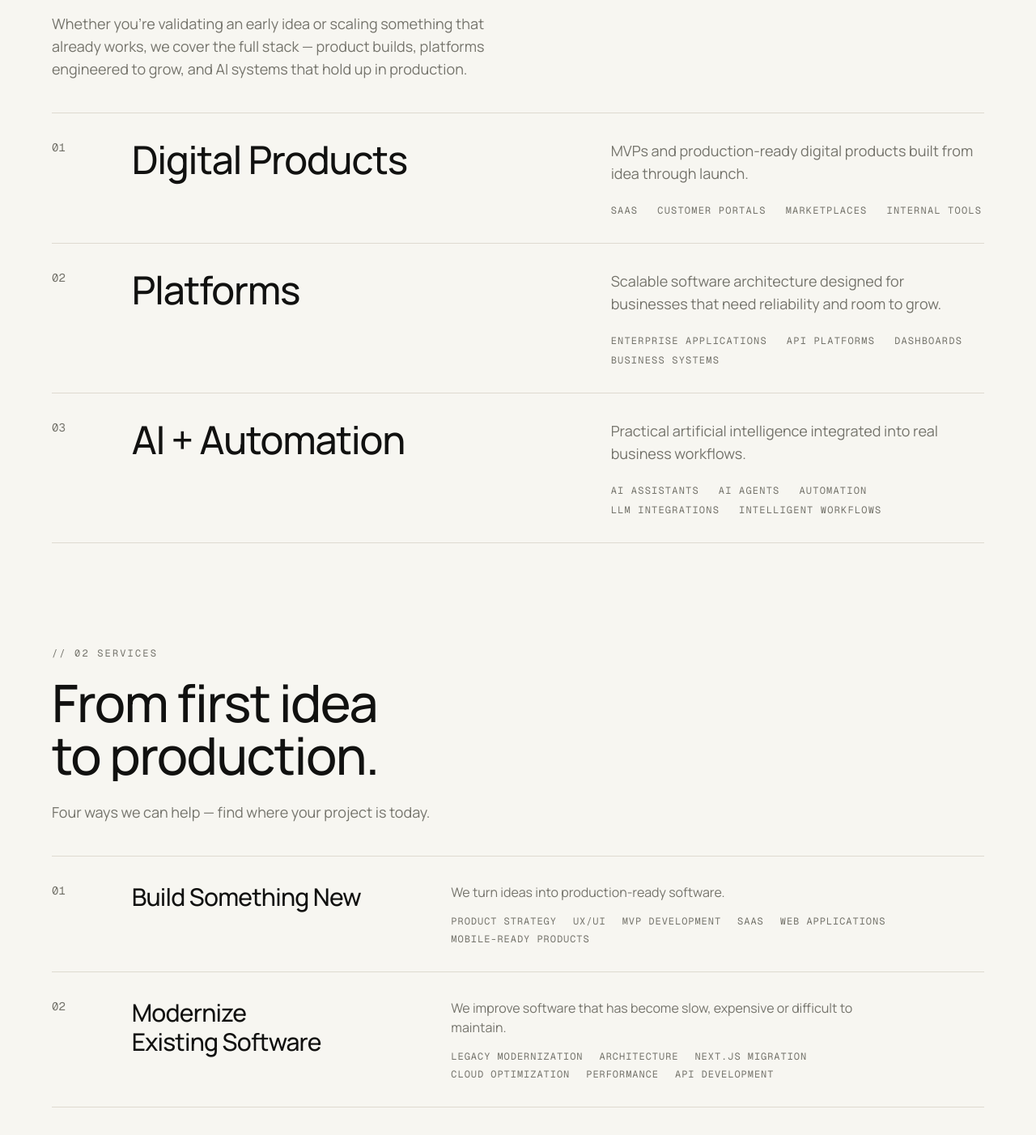
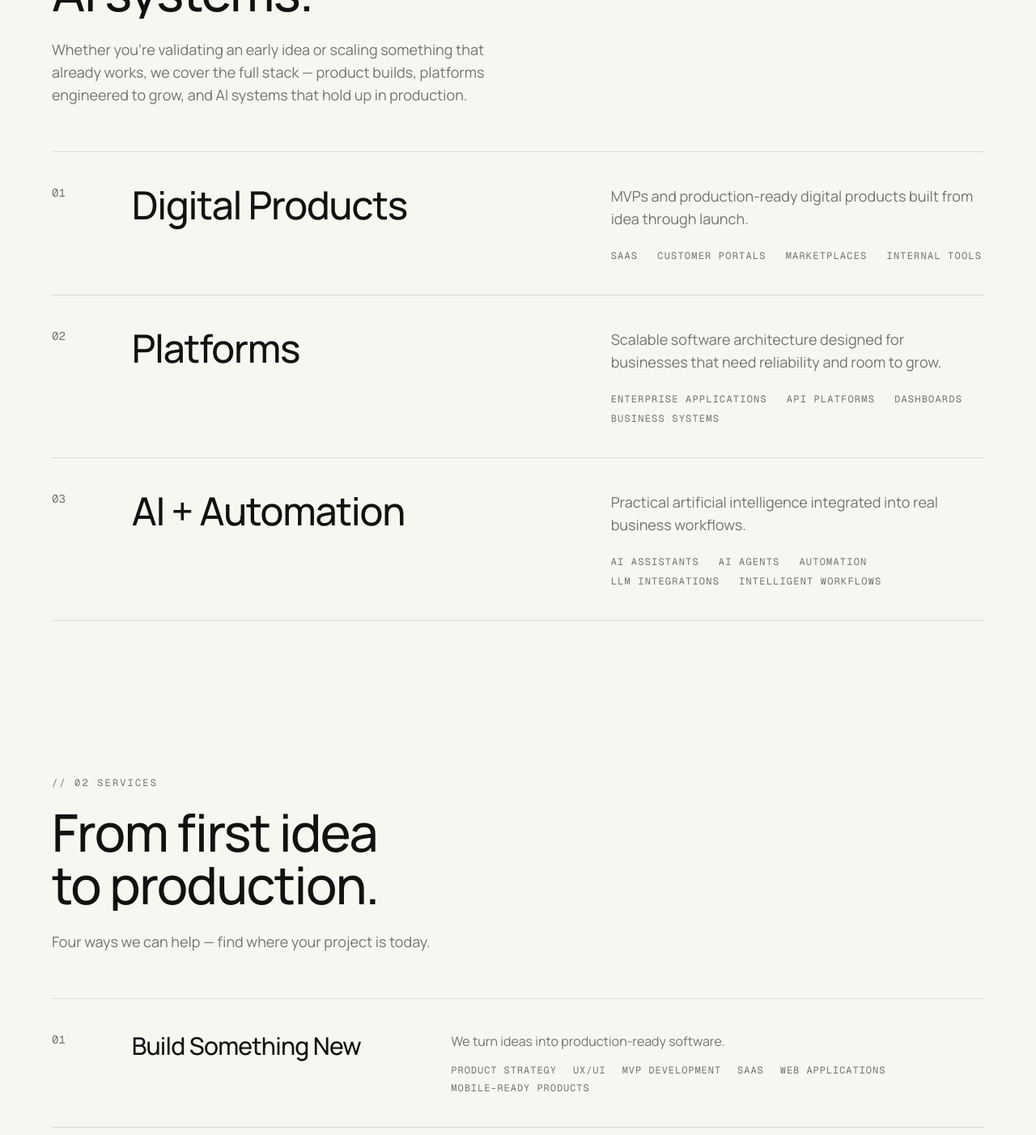
Before and after one commit to chastenr/ElevenChase, a Next.js app: page / in a window 1280 px wide. Shown: the part 1040-2442 px from the top of the page at 81% size. Built offline with nearby package versions, Linux system fonts and the light colour scheme.

Commit message:
updated new design from feedback client

```diff
--- a/src/components/layout/Footer.tsx
+++ b/src/components/layout/Footer.tsx
@@ -7,7 +7,7 @@ export function Footer() {
 
   return (
     <footer className="border-t border-line">
-      <Container className="py-12 md:py-16">
+      <Container className="py-14 md:py-20">
         <div className="flex flex-col gap-12 md:flex-row md:items-start md:justify-between">
           <div>
             <div className="flex items-center gap-2.5">
--- a/src/components/sections/About.tsx
+++ b/src/components/sections/About.tsx
@@ -7,7 +7,7 @@ import { SITE } from "@/data/site";
 
 export function About() {
   return (
-    <section id="about" className="py-12 md:py-16">
+    <section id="about" className="py-16 md:py-24">
       <Container>
         <div className="grid gap-10 md:grid-cols-12 md:gap-12">
           <div className="md:col-span-5">
--- a/src/components/sections/Capabilities.tsx
+++ b/src/components/sections/Capabilities.tsx
@@ -6,7 +6,7 @@ import { Container } from "@/components/ui/Container";
 
 export function Capabilities() {
   return (
-    <section id="capabilities" className="py-12 md:py-16">
+    <section id="capabilities" className="py-16 md:py-24">
       <Container>
         <div className="max-w-3xl">
           <SectionLabel>{"// 01 Capabilities"}</SectionLabel>
@@ -25,14 +25,14 @@ export function Capabilities() {
           </Reveal>
         </div>
 
-        <div className="mt-8 border-t border-line md:mt-10">
+        <div className="mt-10 border-t border-line md:mt-14">
           {CAPABILITIES.map((capability, i) => (
             <Reveal
               key={capability.index}
               direction={i % 2 === 0 ? "up" : "none"}
               delay={0.05}
             >
-              <div className="grid gap-4 border-b border-line py-6 md:grid-cols-12 md:items-start md:gap-8 md:py-8">
+              <div className="grid gap-4 border-b border-line py-8 md:grid-cols-12 md:items-start md:gap-8 md:py-10">
                 <span className="font-mono text-sm text-muted md:col-span-1">
                   {capability.index}
                 </span>
--- a/src/components/sections/Contact.tsx
+++ b/src/components/sections/Contact.tsx
@@ -22,7 +22,7 @@ export function Contact() {
   );
 
   return (
-    <section id="contact" className="py-12 md:py-16">
+    <section id="contact" className="py-16 md:py-24">
       <Container>
         <div className="grid gap-12 md:grid-cols-12 md:gap-12">
           <div className="md:col-span-5">
--- a/src/components/sections/FinalCta.tsx
+++ b/src/components/sections/FinalCta.tsx
@@ -23,7 +23,7 @@ export function FinalCta() {
     <section
       ref={sectionRef}
       onMouseMove={handleMouseMove}
-      className="group relative overflow-hidden bg-ink py-16 text-ivory md:py-24"
+      className="group relative overflow-hidden bg-ink py-20 text-ivory md:py-28"
       style={{ "--mx": "50%", "--my": "40%" } as CSSProperties}
     >
       <div
--- a/src/components/sections/Principles.tsx
+++ b/src/components/sections/Principles.tsx
@@ -6,7 +6,7 @@ import { Container } from "@/components/ui/Container";
 
 export function Principles() {
   return (
-    <section id="principles" className="py-12 md:py-16">
+    <section id="principles" className="py-16 md:py-24">
       <Container>
         <div className="max-w-3xl">
           <SectionLabel>{"// Principles"}</SectionLabel>
@@ -17,10 +17,10 @@ export function Principles() {
           />
         </div>
 
-        <div className="mt-8 grid grid-cols-1 border-t border-l border-line sm:grid-cols-2 md:mt-10 lg:grid-cols-5">
+        <div className="mt-10 grid grid-cols-1 border-t border-l border-line sm:grid-cols-2 md:mt-14 lg:grid-cols-5">
           {PRINCIPLES.map((principle, i) => (
             <Reveal key={principle.index} delay={i * 0.05}>
-              <div className="h-full border-r border-b border-line p-6">
+              <div className="h-full border-r border-b border-line p-7">
                 <span className="font-mono text-xs text-muted">
                   {principle.index}
                 </span>
--- a/src/components/sections/Process.tsx
+++ b/src/components/sections/Process.tsx
@@ -6,7 +6,7 @@ import { Container } from "@/components/ui/Container";
 
 export function Process() {
   return (
-    <section id="process" className="py-12 md:py-16">
+    <section id="process" className="py-16 md:py-24">
       <Container>
         <div className="md:grid md:grid-cols-12 md:gap-12 lg:gap-20">
           <div className="md:col-span-5">
@@ -26,10 +26,10 @@ export function Process() {
             </div>
           </div>
 
-          <div className="mt-8 md:col-span-7 md:mt-0">
+          <div className="mt-10 md:col-span-7 md:mt-0">
             {PROCESS_STEPS.map((step) => (
               <Reveal key={step.index} delay={0.05}>
-                <div className="border-t border-line py-6 md:py-8">
+                <div className="border-t border-line py-8 md:py-10">
                   <span className="font-mono text-sm text-accent">
                     {step.index}
                   </span>
--- a/src/components/sections/Services.tsx
+++ b/src/components/sections/Services.tsx
@@ -7,7 +7,7 @@ import { Container } from "@/components/ui/Container";
 
 export function Services() {
   return (
-    <section id="services" className="py-12 md:py-16">
+    <section id="services" className="py-16 md:py-24">
       <Container>
         <div className="max-w-3xl">
           <SectionLabel>{"// 02 Services"}</SectionLabel>
@@ -23,10 +23,10 @@ export function Services() {
           </Reveal>
         </div>
 
-        <div className="mt-8 border-t border-line md:mt-10">
+        <div className="mt-10 border-t border-line md:mt-14">
           {SERVICES.map((service, i) => (
             <Reveal key={service.index} direction={i % 2 === 0 ? "up" : "left"} delay={0.04}>
-              <div className="group relative border-b border-line py-6 transition-colors duration-300 hover:bg-ink/5 md:py-8">
+              <div className="group relative border-b border-line py-8 transition-colors duration-300 hover:bg-ink/5 md:py-10">
                 <div className="flex flex-col gap-4 md:grid md:grid-cols-12 md:items-start md:gap-8">
                   <span className="font-mono text-sm text-muted transition-opacity duration-300 group-hover:opacity-40 md:col-span-1">
                     {service.index}
--- a/src/components/sections/Work.tsx
+++ b/src/components/sections/Work.tsx
@@ -7,7 +7,7 @@ import { ProjectCard } from "@/components/ui/ProjectCard";
 
 export function Work() {
   return (
-    <section id="work" className="py-12 md:py-16">
+    <section id="work" className="py-16 md:py-24">
       <Container>
         <div className="max-w-3xl">
           <SectionLabel>{"// 04 Work"}</SectionLabel>
@@ -24,7 +24,7 @@ export function Work() {
           </Reveal>
         </div>
 
-        <div className="mt-8 border-t border-line md:mt-10">
+        <div className="mt-10 border-t border-line md:mt-14">
           {PROJECTS.map((project, i) => (
             <Reveal key={project.index} direction={i % 2 === 0 ? "up" : "left"} delay={0.04}>
               <ProjectCard project={project} />
--- a/src/components/ui/ProjectCard.tsx
+++ b/src/components/ui/ProjectCard.tsx
@@ -3,7 +3,7 @@ import { AnimatedArrow } from "./AnimatedArrow";
 
 export function ProjectCard({ project }: { project: Project }) {
   return (
-    <article className="group relative border-b border-line py-6 transition-colors duration-300 first:pt-0 last:border-none hover:bg-ink/5 md:py-7">
+    <article className="group relative border-b border-line py-7 transition-colors duration-300 first:pt-0 last:border-none hover:bg-ink/5 md:py-9">
       <div className="flex items-baseline gap-3 font-mono text-xs tracking-[0.12em] text-muted uppercase">
         <span>{project.category}</span>
         <span className="text-muted/60">·</span>
```
